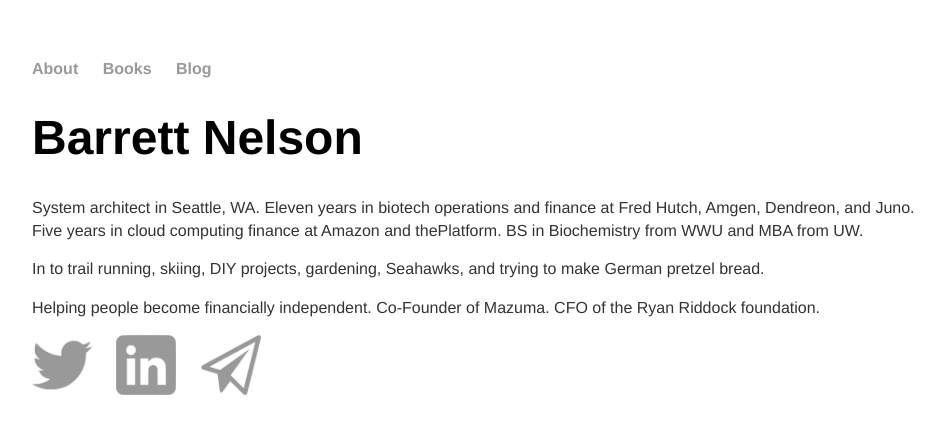
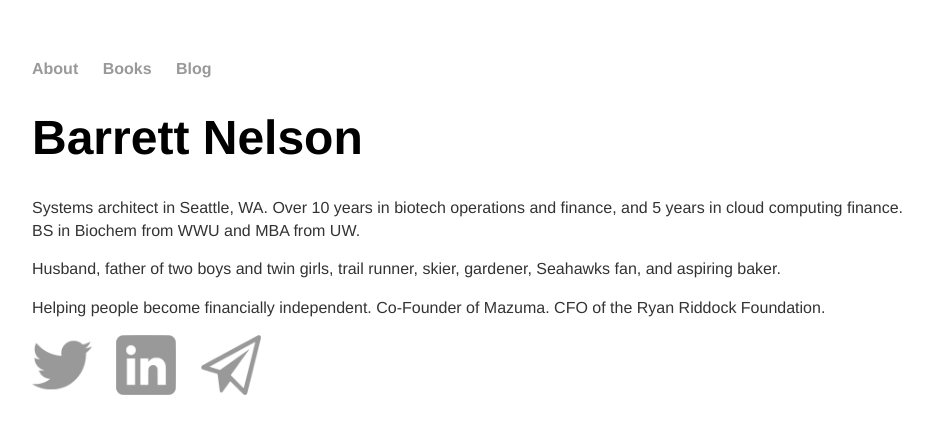
Before and after one commit to bstnel/bstnel.github.io, a Jekyll site: the page built from index.html, in a window 1280 px wide. Shown: the top 434 px of the page, without its empty margins (160-1101 px from the left). Built offline with Jekyll 4.4.1, drawn with Linux system fonts in a browser that asks for light colours.

Commit message:
Update index.html

```diff
--- a/index.html
+++ b/index.html
@@ -4,7 +4,7 @@ title: About
 ---
 <div class="blurb">
 	<h1>Barrett Nelson</h1>
-	<p>System architect in Seattle, WA. Eleven years in biotech operations and finance at Fred Hutch, Amgen, Dendreon, and Juno. Five years in cloud computing finance at Amazon and thePlatform. BS in Biochemistry from WWU and MBA from UW.</p>
-	<p>In to trail running, skiing, DIY projects, gardening, Seahawks, and trying to make German pretzel bread.</p>
-	<p>Helping people become financially independent. Co-Founder of Mazuma. CFO of the Ryan Riddock foundation.</p>
+	<p>Systems architect in Seattle, WA. Over 10 years in biotech operations and finance, and 5 years in cloud computing finance. BS in Biochem from WWU and MBA from UW.</p>
+	<p>Husband, father of two boys and twin girls, trail runner, skier, gardener, Seahawks fan, and aspiring baker. </p>
+	<p>Helping people become financially independent. Co-Founder of Mazuma. CFO of the Ryan Riddock Foundation.</p>
 </div><!-- /.blurb -->
```
